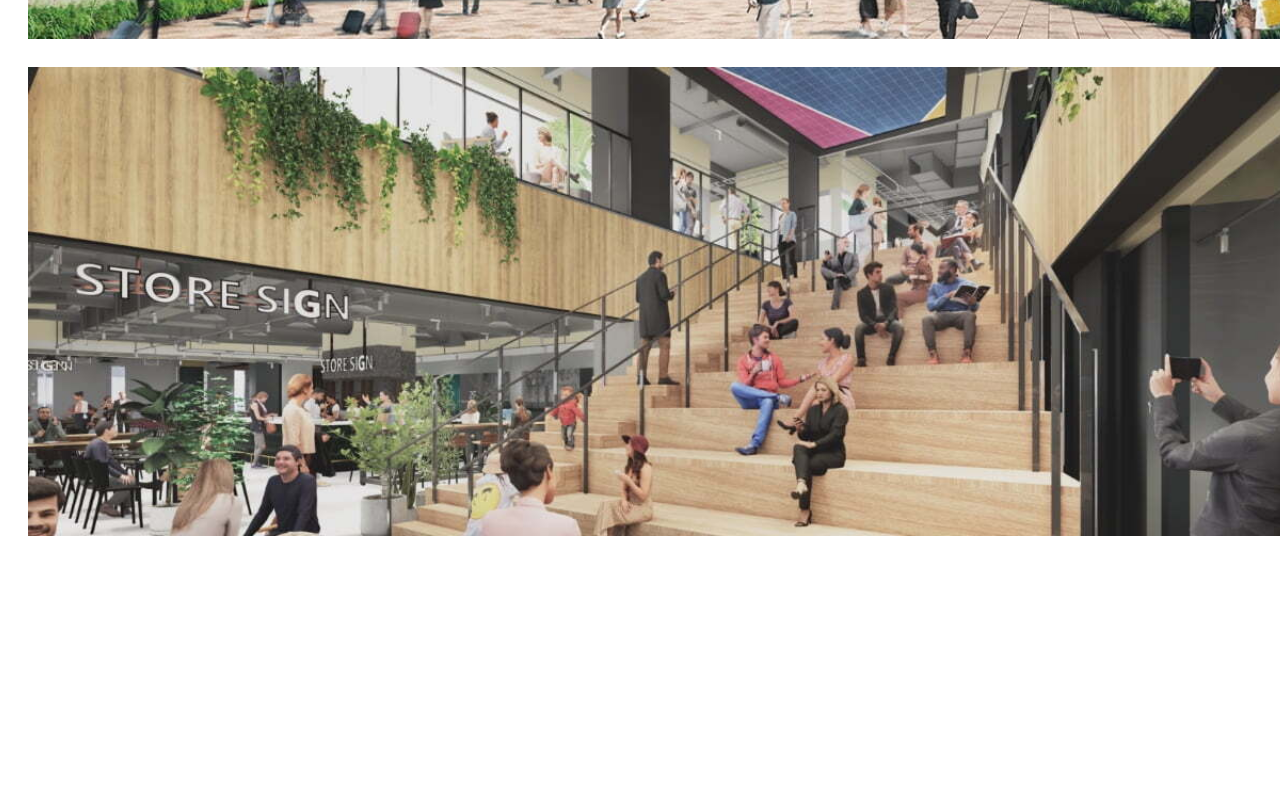
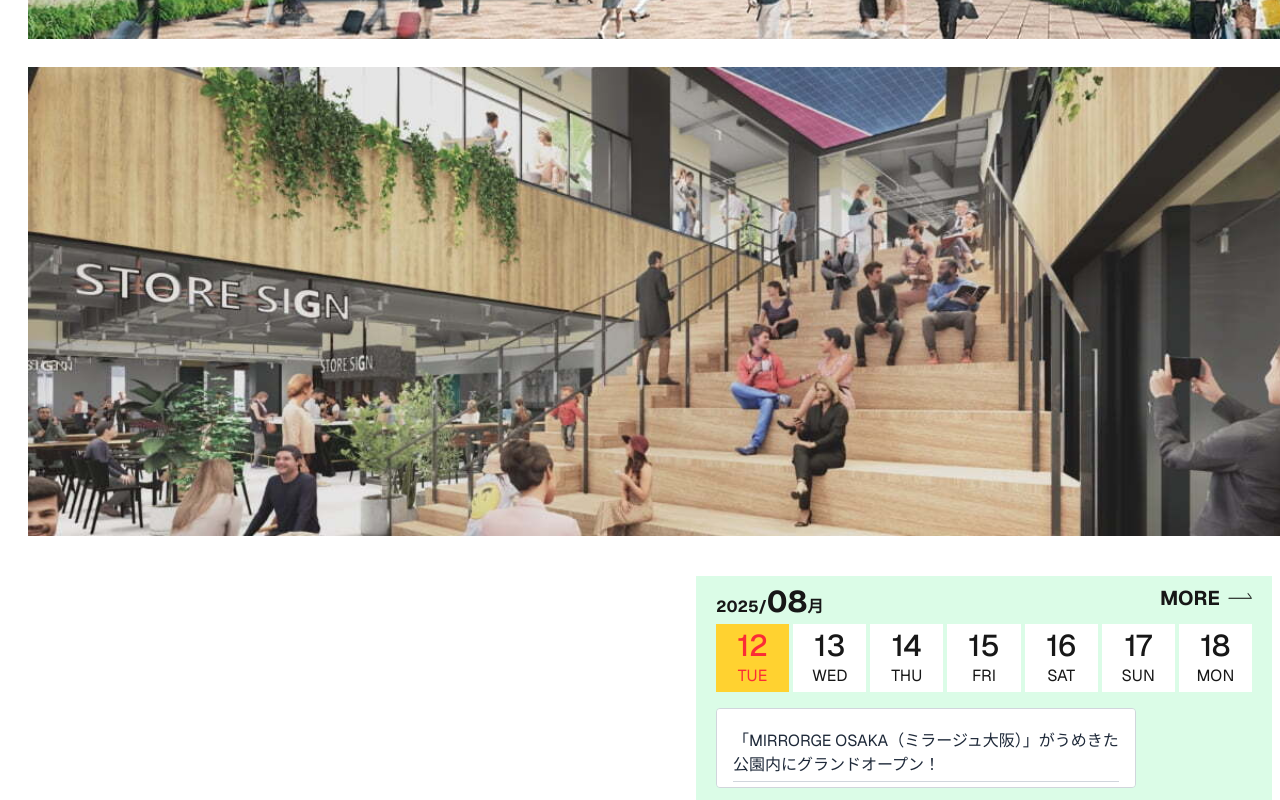
Before and after one commit to pan-tec1212/assignment, a Next.js app in the folder my-next-app/: page / in a window 1280 px wide. Shown: the part 1404-2204 px from the top of the page. Before the commit the page ends 1940 px from the top, so only its background shows below. Built offline with nearby package versions, Linux system fonts and the light colour scheme.

Commit message:
スケジュール部分の実装（ざっくり）

```diff
--- a/my-next-app/src/app/page.tsx
+++ b/my-next-app/src/app/page.tsx
@@ -1,4 +1,5 @@
 import { TopImages } from "@/features/top/image/presenter/TopImages";
+import { Schedule } from "@/features/top/schedule/container/Schedule";
 
 export default function Home() {
   return (
@@ -7,6 +8,7 @@
         {/* トップ画像 */}
         <TopImages />
         {/* スケジュール */}
+        <Schedule />
         {/* インフォメーション */}
         {/* トピックス */}
         {/* 法人の方へ */}
--- a/my-next-app/src/features/top/image/presenter/TopImages.tsx
+++ b/my-next-app/src/features/top/image/presenter/TopImages.tsx
@@ -7,8 +7,8 @@
     <div className={clsx("", className)}>
       <Image
         src={"/top/main/kv_img-01.jpg"}
-        width={300}
-        height={300}
+        width={1600}
+        height={900}
         className="w-full px-2 object-cover"
         alt="kv_img-01"
       />
--- /dev/null
+++ b/my-next-app/src/features/top/schedule/container/Schedule.tsx
@@ -0,0 +1,78 @@
+"use client";
+import { apiResult } from "@/test/mock/apiResult";
+import * as dateUtil from "@/utils/dateUtil";
+import clsx from "clsx";
+import Link from "next/link";
+import { ScheduleList } from "./ScheduleList";
+import React, { useState } from "react";
+import Image from "next/image";
+
+/**
+ * スケジュール
+ * @param props.className
+ * @returns
+ */
+export const Schedule = ({ className }: { className?: string }) => {
+  const year = dateUtil.getYearString();
+  const month = dateUtil.getMonthString();
+  const day = dateUtil.getDayString();
+  const dayAndWeekDays = dateUtil.getWeekdaysAndDays();
+  const [selected, setSelected] = useState<string>(day);
+
+  /**
+   * 日付ボタンクリックハンドラ
+   * @param e
+   */
+  const handleClick = (e: React.MouseEvent<HTMLButtonElement>) => {
+    setSelected(e.currentTarget.value);
+  };
+  return (
+    <div
+      className={clsx("flex flex-row w-full justify-end mt-10 pr-2", className)}
+    >
+      <div className="relative bg-green-100 w-full max-w-144 py-2 px-5 h-56">
+        {/* 年　月 */}
+        <div className="font-bold">
+          {year}/<span className="text-3xl">{month}</span>月
+        </div>
+        {/* 日　曜日 */}
+        <div className="grid grid-cols-7 gap-1 mt-1">
+          {dayAndWeekDays?.map((item) => {
+            return (
+              <button
+                key={item.day}
+                value={item.day}
+                onClick={handleClick}
+                className={clsx(
+                  "py-1 px-3 justify-center text-center",
+                  String(item.day) === selected
+                    ? "bg-amber-300 text-red-500"
+                    : "bg-white"
+                )}
+              >
+                <div className="font-medium text-3xl">{item.day}</div>
+                <div className="font-normal">{item.weekday}</div>
+              </button>
+            );
+          })}
+        </div>
+        {/* スケジュール */}
+        <ScheduleList
+          schedules={apiResult.schedule}
+          day={selected}
+          className="mt-4 max-w-105"
+        />
+        <div className="absolute right-5 top-2 font-bold text-xl flex">
+          <Link href={""}>MORE</Link>
+          <Image
+            src={"/arrow/icon_arrow.png"}
+            alt="icon_arrow.png"
+            width={24}
+            height={12}
+            className="w-6 h-3 self-center ml-2"
+          />
+        </div>
+      </div>
+    </div>
+  );
+};
--- /dev/null
+++ b/my-next-app/src/features/top/schedule/container/ScheduleList.tsx
@@ -0,0 +1,56 @@
+import clsx from "clsx";
+import Link from "next/link";
+
+type ScheduleItem = {
+  info: string;
+  uri: string;
+};
+
+/**
+ * スケジュールのリスト
+ * @param param0
+ * @returns
+ */
+export const ScheduleList = ({
+  schedules,
+  day,
+  className,
+}: {
+  schedules: ScheduleItem[];
+  day: string;
+  className?: string;
+}) => {
+  return (
+    <div
+      className={clsx(
+        "max-h-20 overflow-y-auto border border-gray-300 rounded p-4 bg-white",
+        className
+      )}
+    >
+      <ul className="space-y-2">
+        {schedules.map((schedule: ScheduleItem, index: number) => (
+          <li
+            key={index}
+            className={clsx(
+              "text-gray-800 line-clamp-2",
+              index !== schedules.length - 1 && "border-b border-gray-300 py-1"
+            )}
+          >
+            {schedule.uri ? (
+              <Link
+                href={schedule.uri}
+                className="text-blue-600 hover:underline"
+                target="_blank"
+                rel="noopener noreferrer"
+              >
+                {schedule.info}
+              </Link>
+            ) : (
+              schedule.info
+            )}
+          </li>
+        ))}
+      </ul>
+    </div>
+  );
+};
--- a/my-next-app/src/features/top/schedule/container/sample.tsx
+++ /dev/null
@@ -1,8 +0,0 @@
-import clsx from "clsx";
-export const Sample = ({ className }: { className?: string }) => {
-  return (
-    <div className={clsx("", className)}>
-      <div>sample</div>
-    </div>
-  );
-};
--- a/my-next-app/src/features/top/schedule/presenter/sample.tsx
+++ /dev/null
@@ -1,8 +0,0 @@
-import clsx from "clsx";
-export const Sample = ({ className }: { className?: string }) => {
-  return (
-    <div className={clsx("", className)}>
-      <div>sample</div>
-    </div>
-  );
-};
--- /dev/null
+++ b/my-next-app/src/test/mock/apiResult.ts
@@ -0,0 +1,53 @@
+// api作成は時間がないためいったんモックで再現
+export const apiResult = {
+  schedule: [
+    {
+      info: "「MIRRORGE OSAKA（ミラージュ大阪）」がうめきた公園内にグランドオープン！",
+      uri: "",
+      eventDtFrom: "2025-08-01",
+      eventDtTo: "2025-11-01",
+    },
+    {
+      info: "レンタルサービス（有料アイテム）",
+      uri: "",
+      eventDtFrom: "2025-08-01",
+      eventDtTo: "2025-11-01",
+    },
+    {
+      info: "ポケモン発見大作戦 in 大阪ステーションシティ＆うめきた",
+      uri: "",
+      eventDtFrom: "2025-08-01",
+      eventDtTo: "2025-11-01",
+    },
+    {
+      info: "SAKE Meets! Week うめきた",
+      uri: "",
+      eventDtFrom: "2025-08-01",
+      eventDtTo: "2025-11-01",
+    },
+    {
+      info: "グラングリーン大阪に初となる巨大な雲海が出現「JAM BASE開業1周年記念プレイベント “VIE and MUIC presents 夏の涼：雲海リトリート”」",
+      uri: "",
+      eventDtFrom: "2025-08-01",
+      eventDtTo: "2025-11-01",
+    },
+    {
+      info: "石川県産グルメフェア開催！",
+      uri: "",
+      eventDtFrom: "2025-08-01",
+      eventDtTo: "2025-11-01",
+    },
+    {
+      info: "【会員限定】非エンジニア向けWeb名刺作成体験！～90分で開発を行う様子をワークショップ～",
+      uri: "",
+      eventDtFrom: "2025-08-01",
+      eventDtTo: "2025-11-01",
+    },
+    {
+      info: "こどもごころが世界を変える！",
+      uri: "",
+      eventDtFrom: "2025-08-01",
+      eventDtTo: "2025-11-01",
+    },
+  ],
+};
--- /dev/null
+++ b/my-next-app/src/utils/dateUtil.ts
@@ -0,0 +1,58 @@
+/**
+ * 年取得
+ * @param date
+ * @returns
+ */
+export const getYearString = (date: Date = new Date()) => {
+  return String(date.getFullYear());
+};
+
+/**
+ * 月取得
+ * @param date
+ * @returns
+ */
+export const getMonthString = (date: Date = new Date()) => {
+  return String(date.getMonth() + 1).padStart(2, "0");
+};
+
+/**
+ * 日取得
+ * @param date
+ * @returns
+ */
+export const getDayString = (date: Date = new Date()) => {
+  return String(date.getDate()).padStart(2, "0");
+};
+
+export const WEEK_DAYS = ["SUN", "MON", "TUE", "WED", "THU", "FRI", "SAT"];
+/**
+ * 曜日取得（3文字大文字）
+ * @param date
+ * @returns
+ */
+export const getWeekdayString = (date: Date = new Date()): string => {
+  return WEEK_DAYS[date.getDay()];
+};
+
+/**
+ * 今日から1週間分の曜日と日付を取得
+ * @param startDate 開始日（省略で今日）
+ * @returns {Array<{ weekday: string; day: string }>}
+ */
+export const getWeekdaysAndDays = (startDate: Date = new Date()) => {
+  const result = [];
+
+  for (let i = 0; i < 7; i++) {
+    const d = new Date(startDate);
+    d.setDate(d.getDate() + i);
+    console.log("test", d);
+    const weekday = getWeekdayString(d);
+    const day = getDayString(d);
+    console.log("weekday", weekday);
+    console.log("day", day);
+    result.push({ weekday, day });
+  }
+
+  return result;
+};
```
Also changed, not shown: my-next-app/public/arrow/icon_arrow.png (added).
